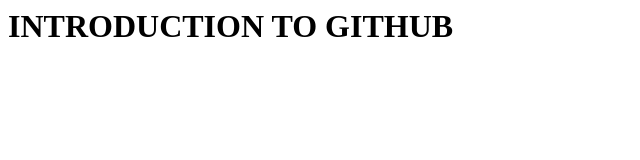
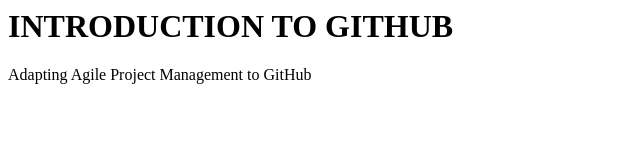
Before and after one commit to UmmiIzzati/Project-Test-MSMD5213, a plain HTML site: page TESTMSMD5213/index.html in a window 1280 px wide. Shown: the whole page, without its empty margins (0-640 px from the left). Drawn offline with Linux system fonts and the light colour scheme.

Commit message:
Suggestion added

```diff
--- a/TESTMSMD5213/index.html
+++ b/TESTMSMD5213/index.html
@@ -7,7 +7,7 @@
 
 <h1> INTRODUCTION TO GITHUB </h1>
 
-
+<p>Adapting Agile Project Management to GitHub</p>
 
 </body>
 
```
